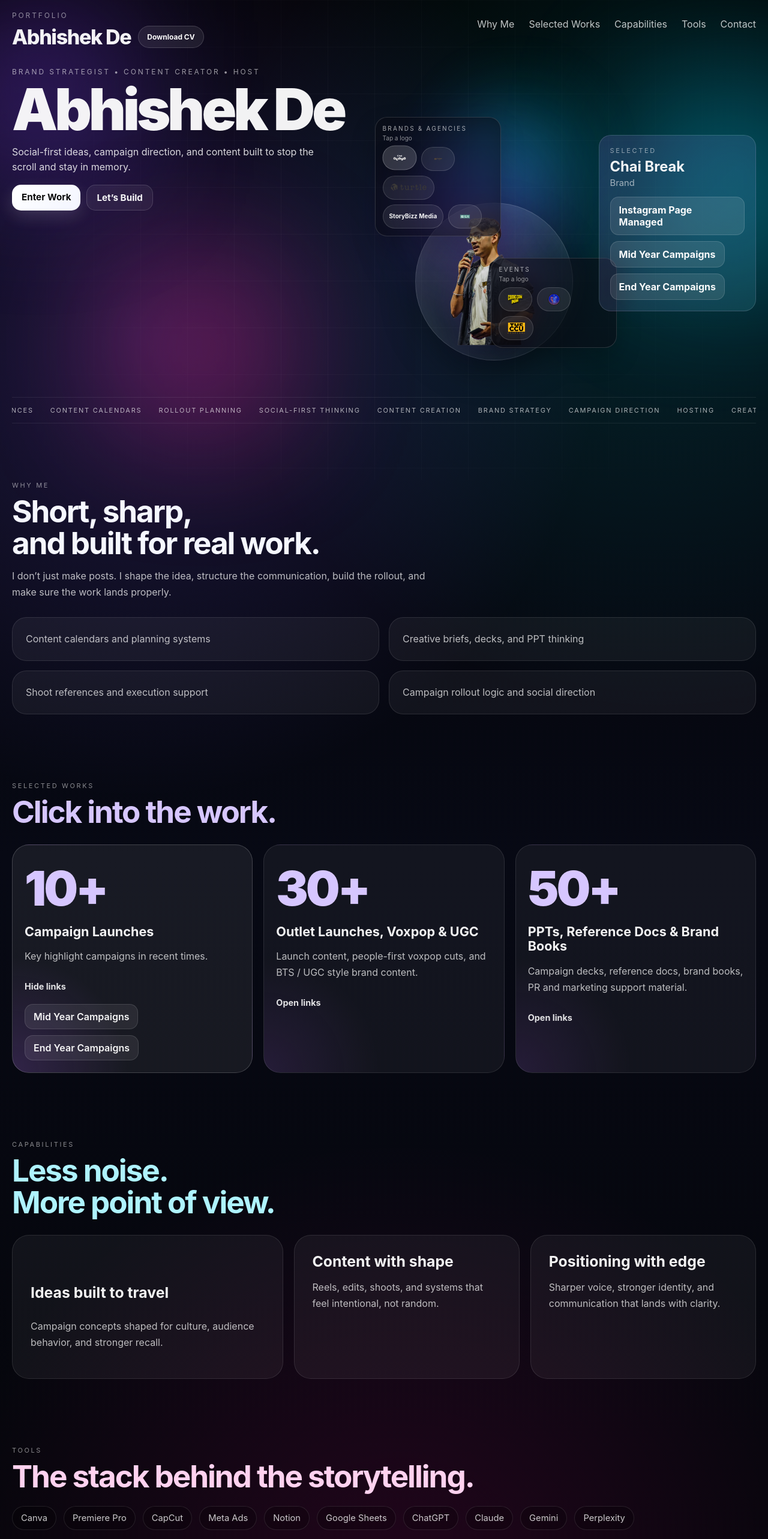
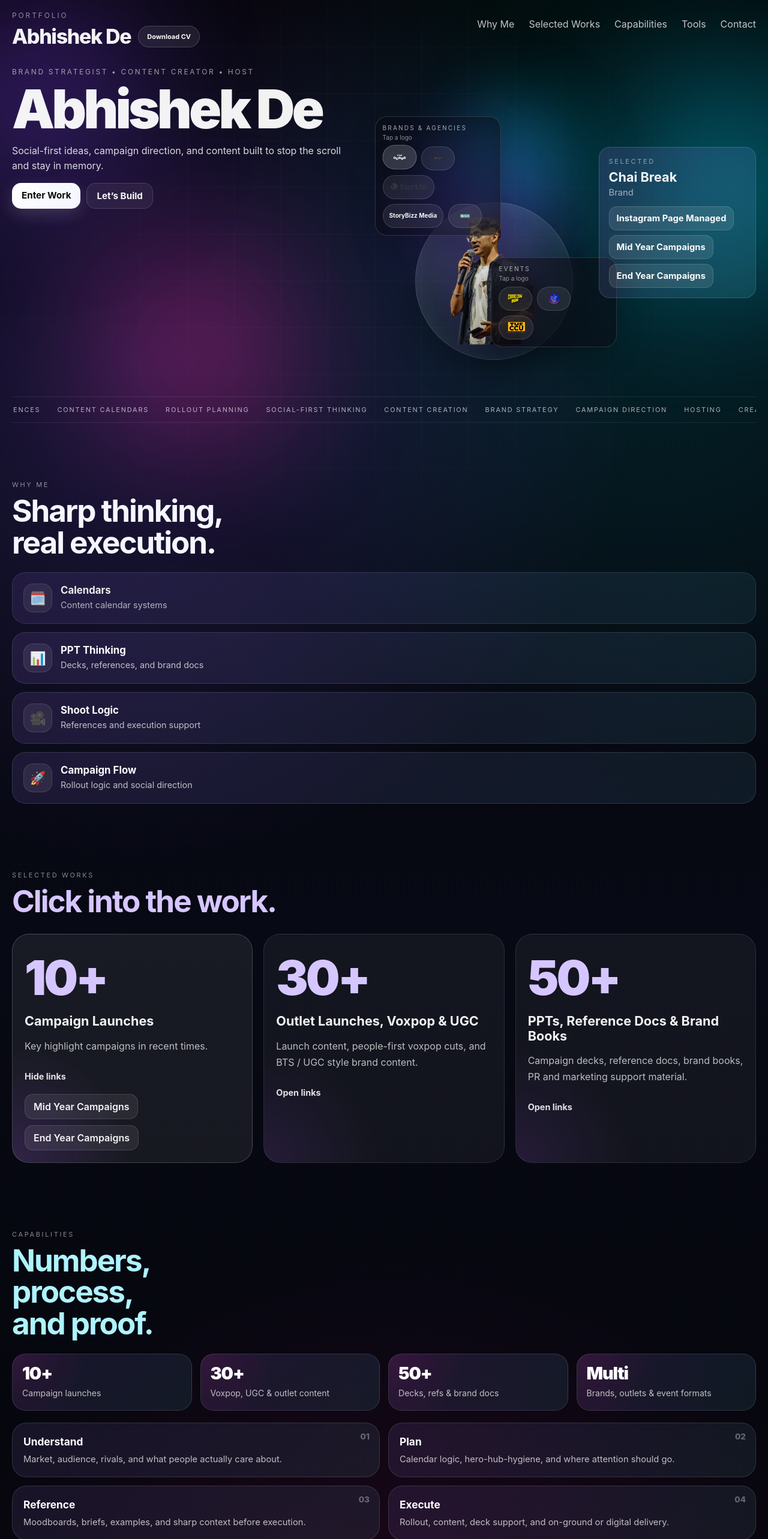
Before and after one commit to Abhishek-7-de/abhishek-portfolio, a React (Vite) app: page / in a window 1280 px wide. Shown: the top 2566 px of the page at 60% size. Built offline with nearby package versions, Linux system fonts and the light colour scheme.

Commit message:
Optimized mobile hero, why section, and capabilities

```diff
--- a/src/sections/Capabilities.jsx
+++ b/src/sections/Capabilities.jsx
@@ -1,34 +1,56 @@
 export default function Capabilities() {
-  const items = [
+  const stats = [
+    { number: "10+", label: "Campaign launches" },
+    { number: "30+", label: "Voxpop, UGC & outlet content" },
+    { number: "50+", label: "Decks, refs & brand docs" },
+    { number: "Multi", label: "Brands, outlets & event formats" },
+  ];
+
+  const process = [
     {
-      title: "Ideas built to travel",
-      text: "Campaign concepts shaped for culture, audience behavior, and stronger recall.",
+      step: "01",
+      title: "Understand",
+      text: "Market, audience, rivals, and what people actually care about.",
     },
     {
-      title: "Content with shape",
-      text: "Reels, edits, shoots, and systems that feel intentional, not random.",
+      step: "02",
+      title: "Plan",
+      text: "Calendar logic, hero-hub-hygiene, and where attention should go.",
     },
     {
-      title: "Positioning with edge",
-      text: "Sharper voice, stronger identity, and communication that lands with clarity.",
+      step: "03",
+      title: "Reference",
+      text: "Moodboards, briefs, examples, and sharp context before execution.",
+    },
+    {
+      step: "04",
+      title: "Execute",
+      text: "Rollout, content, deck support, and on-ground or digital delivery.",
     },
   ];
 
   return (
     <section id="capabilities" className="section fade-up">
       <p className="eyebrow">Capabilities</p>
-      <h2 className="section-title compact-title">
-        Less noise.
+      <h2 className="section-title compact-title cap-title-mobile">
+        Numbers, process,
         <br />
-        More point of view.
+        and proof.
       </h2>
 
-      <div className="cap-grid">
-        {items.map((item, index) => (
-          <div
-            key={item.title}
-            className={`cap-card ${index === 0 ? "cap-large" : ""}`}
-          >
+      <div className="stats-grid-mobile">
+        {stats.map((item) => (
+          <div key={item.label} className="stat-card-mobile">
+            <span className="stat-number-mobile">{item.number}</span>
+            <span className="stat-label-mobile">{item.label}</span>
+          </div>
+        ))}
+      </div>
+
+      <div className="process-grid-mobile">
+        {process.map((item) => (
+          <div key={item.step} className="process-card-mobile">
+            <span className="process-step-mobile">{item.step}</span>
             <h3>{item.title}</h3>
             <p>{item.text}</p>
           </div>
--- a/src/sections/Hero.jsx
+++ b/src/sections/Hero.jsx
@@ -32,15 +32,15 @@ export default function Hero() {
   };
 
   return (
-    <section className="hero-v16">
+    <section className="hero-v17">
       <div className="hero-copy hero-reveal hero-reveal-1">
-        <p className="eyebrow hero-kicker">
+        <p className="eyebrow hero-kicker hero-mobile-kicker">
           Brand strategist • content creator • host
         </p>
 
         <h2 className="hero-name hero-name-main">Abhishek De</h2>
 
-        <p className="hero-role-line">
+        <p className="hero-role-line hero-mobile-copy">
           Social-first ideas, campaign direction, and content built to stop the
           scroll and stay in memory.
         </p>
@@ -159,7 +159,10 @@ export default function Hero() {
         </div>
       </div>
 
-      <div id="hero-mobile-sheet" className="hero-mobile-sheet hero-reveal hero-reveal-3">
+      <div
+        id="hero-mobile-sheet"
+        className="hero-mobile-sheet hero-reveal hero-reveal-3"
+      >
         <div className="hero-action-panel mobile-panel">
           <p className="eyebrow">Selected</p>
           <h3 className="hero-action-title">{selectedItem.name}</h3>
--- a/src/sections/WhyMe.jsx
+++ b/src/sections/WhyMe.jsx
@@ -1,31 +1,61 @@
 export default function WhyMe() {
-  const points = [
-    "Content calendars and planning systems",
-    "Creative briefs, decks, and PPT thinking",
-    "Shoot references and execution support",
-    "Campaign rollout logic and social direction",
+  const cards = [
+    {
+      title: "Calendars",
+      icon: "🗓️",
+      text: "Content calendar systems",
+      href: "#why-me",
+      muted: true,
+    },
+    {
+      title: "PPT Thinking",
+      icon: "📊",
+      text: "Decks, references, and brand docs",
+      href: "#selected-works",
+    },
+    {
+      title: "Shoot Logic",
+      icon: "🎥",
+      text: "References and execution support",
+      href: "#selected-works",
+    },
+    {
+      title: "Campaign Flow",
+      icon: "🚀",
+      text: "Rollout logic and social direction",
+      href: "#selected-works",
+    },
   ];
 
   return (
     <section id="why-me" className="section fade-up">
       <p className="eyebrow">Why Me</p>
-      <h2 className="section-title compact-title">
-        Short, sharp,
+      <h2 className="section-title compact-title why-title-mobile">
+        Sharp thinking,
         <br />
-        and built for real work.
+        real execution.
       </h2>
 
-      <p className="section-text short-text">
-        I don’t just make posts. I shape the idea, structure the communication,
-        build the rollout, and make sure the work lands properly.
-      </p>
-
-      <div className="why-grid">
-        {points.map((item) => (
-          <div key={item} className="why-card">
-            {item}
-          </div>
-        ))}
+      <div className="why-mini-grid">
+        {cards.map((card) =>
+          card.muted ? (
+            <div key={card.title} className="why-mini-card is-muted">
+              <span className="why-mini-icon">{card.icon}</span>
+              <div>
+                <h3>{card.title}</h3>
+                <p>{card.text}</p>
+              </div>
+            </div>
+          ) : (
+            <a key={card.title} href={card.href} className="why-mini-card is-link">
+              <span className="why-mini-icon">{card.icon}</span>
+              <div>
+                <h3>{card.title}</h3>
+                <p>{card.text}</p>
+              </div>
+            </a>
+          )
+        )}
       </div>
     </section>
   );
--- a/src/styles.css
+++ b/src/styles.css
@@ -1210,3 +1210,344 @@ video {
     padding: 22px 0 30px;
   }
 }
+/* ===== MOBILE HERO / WHY / CAPABILITIES FINAL OVERRIDES ===== */
+
+.hero-v17 {
+  display: grid;
+  gap: 16px;
+  padding: 18px 0 24px;
+  align-items: start;
+}
+
+.hero-mobile-kicker {
+  font-size: 10px;
+  letter-spacing: 0.16em;
+  line-height: 1.5;
+  max-width: 100%;
+  word-break: break-word;
+}
+
+.hero-name-main {
+  font-size: clamp(2.6rem, 12vw, 4.6rem);
+  line-height: 0.96;
+  margin-top: 0;
+}
+
+.hero-mobile-copy {
+  max-width: 100%;
+  font-size: 0.92rem;
+  line-height: 1.55;
+}
+
+.hero-actions {
+  gap: 10px;
+  margin-top: 16px;
+}
+
+.hero-btn {
+  padding: 11px 16px;
+  font-size: 0.95rem;
+  border-radius: 15px;
+  min-height: 54px;
+}
+
+.hero-visual-desktop {
+  display: none;
+}
+
+.hero-mobile-sheet {
+  display: block;
+  margin-top: 0;
+}
+
+.mobile-panel {
+  margin-top: 0;
+}
+
+.hero-action-panel {
+  padding: 16px;
+  border-radius: 18px;
+}
+
+.hero-action-title {
+  font-size: 1.35rem;
+}
+
+.hero-link-list {
+  gap: 8px;
+}
+
+.hero-link-btn {
+  padding: 10px 12px;
+  font-size: 0.92rem;
+  border-radius: 13px;
+}
+
+.navbar .brand {
+  display: none;
+}
+
+.navbar .nav-kicker {
+  margin-bottom: 6px;
+}
+
+.navbar .brand-row {
+  width: 100%;
+  justify-content: flex-start;
+}
+
+.cv-btn {
+  padding: 10px 14px;
+  font-size: 11px;
+}
+
+.hero-video-strip-wrap {
+  margin-top: 0;
+}
+
+.video-square {
+  width: 104px;
+  height: 104px;
+}
+
+.reaction-chip {
+  font-size: 9px;
+  padding: 6px 9px;
+}
+
+.rc-5 {
+  left: 16%;
+  top: 30%;
+  animation: reactFloat2 5.4s ease-in-out infinite;
+}
+
+.rc-6 {
+  right: 24%;
+  top: 40%;
+  animation: reactFloat3 4.6s ease-in-out infinite;
+}
+
+.rc-7 {
+  left: 52%;
+  top: 12%;
+  animation: reactFloat4 5.6s ease-in-out infinite;
+}
+
+.rc-8 {
+  right: 10%;
+  top: 56%;
+  animation: reactFloat1 4.8s ease-in-out infinite;
+}
+
+.rc-9 {
+  left: 22%;
+  bottom: 10%;
+  animation: reactFloat2 6s ease-in-out infinite;
+}
+
+.rc-10 {
+  right: 30%;
+  bottom: 22%;
+  animation: reactFloat3 5.2s ease-in-out infinite;
+}
+
+/* WHY SECTION */
+
+.why-title-mobile {
+  max-width: 360px;
+}
+
+.why-mini-grid {
+  display: grid;
+  gap: 14px;
+  margin-top: 24px;
+}
+
+.why-mini-card {
+  display: grid;
+  grid-template-columns: 48px 1fr;
+  gap: 14px;
+  align-items: center;
+  padding: 18px;
+  border-radius: 22px;
+  border: 1px solid rgba(255, 255, 255, 0.12);
+  background:
+    linear-gradient(135deg, rgba(124, 58, 237, 0.1), rgba(0, 212, 255, 0.05)),
+    rgba(255, 255, 255, 0.04);
+  backdrop-filter: blur(14px);
+  transition: transform 0.2s ease, border 0.2s ease, background 0.2s ease;
+}
+
+.why-mini-card:hover {
+  transform: translateY(-3px);
+  border-color: rgba(255, 255, 255, 0.2);
+  background:
+    linear-gradient(135deg, rgba(124, 58, 237, 0.14), rgba(0, 212, 255, 0.08)),
+    rgba(255, 255, 255, 0.06);
+}
+
+.why-mini-card.is-link {
+  cursor: pointer;
+}
+
+.why-mini-card.is-muted {
+  opacity: 0.92;
+}
+
+.why-mini-icon {
+  width: 48px;
+  height: 48px;
+  border-radius: 16px;
+  display: inline-flex;
+  align-items: center;
+  justify-content: center;
+  font-size: 1.35rem;
+  background: rgba(255, 255, 255, 0.08);
+  border: 1px solid rgba(255, 255, 255, 0.12);
+}
+
+.why-mini-card h3 {
+  margin: 0 0 6px;
+  font-size: 1.05rem;
+  line-height: 1.1;
+  color: #ffffff;
+}
+
+.why-mini-card p {
+  margin: 0;
+  font-size: 0.9rem;
+  line-height: 1.45;
+  color: rgba(255, 255, 255, 0.72);
+}
+
+/* CAPABILITIES */
+
+.cap-title-mobile {
+  max-width: 380px;
+}
+
+.stats-grid-mobile {
+  display: grid;
+  grid-template-columns: repeat(2, minmax(0, 1fr));
+  gap: 14px;
+  margin-top: 24px;
+}
+
+.stat-card-mobile {
+  padding: 18px 16px;
+  border-radius: 22px;
+  border: 1px solid rgba(255, 255, 255, 0.12);
+  background:
+    radial-gradient(circle at top left, rgba(255, 42, 163, 0.1), transparent 40%),
+    linear-gradient(135deg, rgba(124, 58, 237, 0.1), rgba(0, 212, 255, 0.05)),
+    rgba(255, 255, 255, 0.04);
+  backdrop-filter: blur(14px);
+}
+
+.stat-number-mobile {
+  display: block;
+  font-size: 1.8rem;
+  font-weight: 900;
+  line-height: 1;
+  letter-spacing: -0.04em;
+  color: #ffffff;
+  margin-bottom: 8px;
+}
+
+.stat-label-mobile {
+  display: block;
+  font-size: 0.88rem;
+  line-height: 1.45;
+  color: rgba(255, 255, 255, 0.72);
+}
+
+.process-grid-mobile {
+  display: grid;
+  gap: 14px;
+  margin-top: 20px;
+}
+
+.process-card-mobile {
+  position: relative;
+  padding: 20px 18px 18px;
+  border-radius: 24px;
+  border: 1px solid rgba(255, 255, 255, 0.12);
+  background:
+    linear-gradient(135deg, rgba(124, 58, 237, 0.08), rgba(0, 212, 255, 0.04)),
+    rgba(255, 255, 255, 0.04);
+  backdrop-filter: blur(14px);
+}
+
+.process-step-mobile {
+  position: absolute;
+  top: 14px;
+  right: 16px;
+  font-size: 0.85rem;
+  font-weight: 800;
+  color: rgba(255, 255, 255, 0.34);
+}
+
+.process-card-mobile h3 {
+  margin: 0 0 8px;
+  font-size: 1.08rem;
+  color: #ffffff;
+}
+
+.process-card-mobile p {
+  margin: 0;
+  font-size: 0.92rem;
+  line-height: 1.5;
+  color: rgba(255, 255, 255, 0.72);
+}
+
+/* DESKTOP RESTORE */
+
+@media (min-width: 768px) {
+  .hero-visual-desktop {
+    display: flex;
+  }
+
+  .hero-mobile-sheet {
+    display: none;
+  }
+
+  .navbar .brand {
+    display: block;
+  }
+
+  .navbar .brand-row {
+    justify-content: flex-start;
+  }
+
+  .hero-v17 {
+    grid-template-columns: 1.02fr 0.98fr;
+    gap: 22px;
+    padding: 22px 0 30px;
+  }
+
+  .hero-mobile-kicker {
+    font-size: 12px;
+    letter-spacing: 0.22em;
+  }
+
+  .hero-name-main {
+    font-size: clamp(3.2rem, 7vw, 6rem);
+  }
+
+  .hero-mobile-copy {
+    max-width: 560px;
+    font-size: 1rem;
+  }
+
+  .hero-btn {
+    min-height: unset;
+  }
+
+  .stats-grid-mobile {
+    grid-template-columns: repeat(4, minmax(0, 1fr));
+  }
+
+  .process-grid-mobile {
+    grid-template-columns: repeat(2, minmax(0, 1fr));
+  }
+}
```
